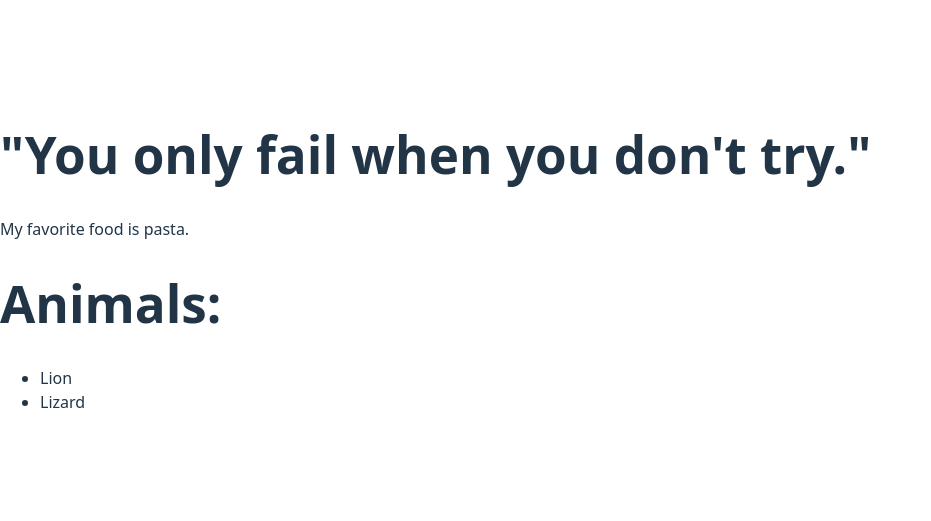
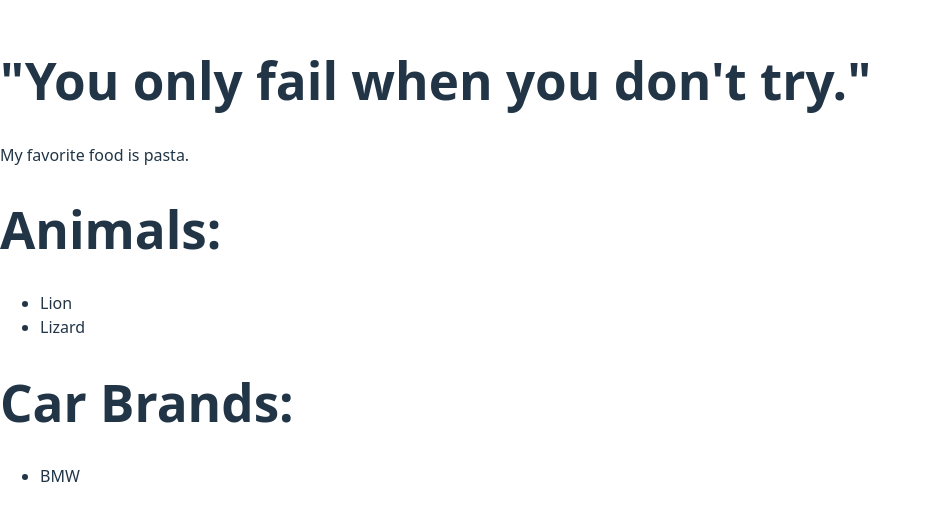
Before and after one commit to Carlosaac23/TOP-first-react-app, a React (Vite) app: page / in a window 1280 px wide. Shown: the part 139-660 px from the top of the page, without its empty margins (0-931 px from the left). Built offline with nearby package versions, Linux system fonts and the light colour scheme.

Commit message:
chore: import new file

```diff
--- a/src/main.jsx
+++ b/src/main.jsx
@@ -3,6 +3,7 @@ import { createRoot } from 'react-dom/client';
 import { FavoriteFood } from './FavoriteFood';
 import { Greeting } from './Greeting';
 import { Animals } from './Rendering';
+import { CarBrands } from './Rendering2';
 import './index.css';
 
 createRoot(document.getElementById('root')).render(
@@ -10,5 +11,6 @@ createRoot(document.getElementById('root')).render(
     <Greeting />
     <FavoriteFood />
     <Animals />
+    <CarBrands />
   </StrictMode>
 );
```
